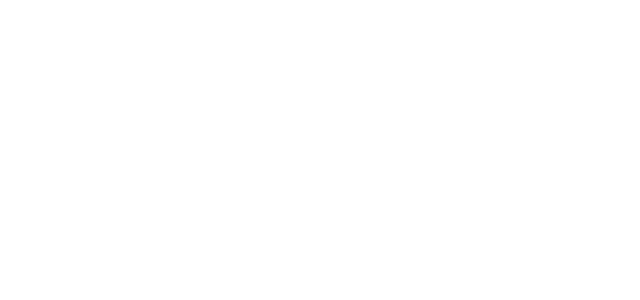
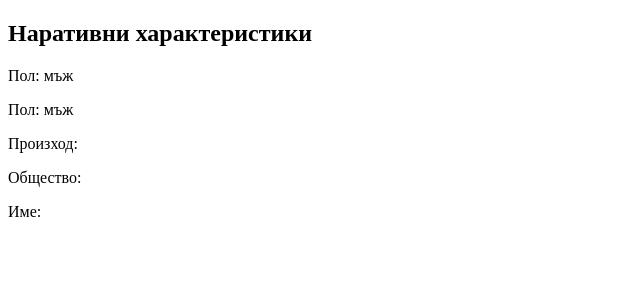
Before and after one commit to tery999/Minor-Projects, a React (Vite) app in the folder HeroGenerator/: page /Complex in a window 1280 px wide. Before the commit this address had no page. Shown: the top 300 px of the page, without its empty margins (0-640 px from the left). Built offline with nearby package versions, Linux system fonts and the light colour scheme.

Commit message:
working on complex component

```diff
--- a/HeroGenerator/src/App.tsx
+++ b/HeroGenerator/src/App.tsx
@@ -1,19 +1,21 @@
 
-import { BrowserRouter , Routes, Route} from 'react-router-dom'
+import { BrowserRouter, Routes, Route } from 'react-router-dom'
 import './App.css'
-import Home from './Home/Home'
-import Quick from './Quick/Quick'
+import Home from './Components/Home/Home'
+import Quick from './Components/Quick/Quick'
+import { Complex } from './Components/Complex/Complex'
 
 function App() {
 
 
   return (
     <BrowserRouter>
-   <Routes>
-    <Route path='/' element={<Home/>}/>
-    <Route path='Quick' element={<Quick/>}/>
-   </Routes>
-   </BrowserRouter>
+      <Routes>
+        <Route path='/' element={<Home />} />
+        <Route path='Quick' element={<Quick />} />
+        <Route path='Complex' element={<Complex />} />
+      </Routes>
+    </BrowserRouter>
   )
 }
 
--- /dev/null
+++ b/HeroGenerator/src/Components/Complex/Complex.tsx
@@ -0,0 +1,68 @@
+import { useState } from "react"
+import { QuickHero } from "../../Interfaces/QuickHero"
+import { SubComplex } from "./SubComplex"
+
+export function Complex() {
+    const [heroStats, setHeroStats] = useState<QuickHero>({
+        gender: "мъж",
+        origin: "",
+        society: "",
+        name: "",
+        age: "",
+        appearance: {
+            color: "",
+            hair: "",
+            eyes: ""
+        },
+        features: "",
+        body: {
+            height: "",
+            shape: ""
+        },
+        worldView: {
+            character: "",
+            calling: "",
+            aims: "",
+            concerns: ""
+        },
+        familyAndRelationships: {
+            surrounding: "",
+            wealth: "",
+            familyReputation: "",
+            family: "",
+            siblings: "",
+            relationshipStatus: "",
+            ownReputation: "",
+            friendship: "",
+            enemies: "",
+            rumors: "",
+            difficultiesAndAchievements: ""
+        },
+        mechanicalStats: {
+            strength: 0,
+            confidence: 0,
+            ability: 0,
+            perception: 0
+
+        }
+    })
+
+    const changeStatsFunction = (changedData: any) => {
+        setHeroStats((prev) => {
+            return ({ ...prev, changedData })
+        })
+    }
+
+    return (
+        <div className="Container">
+            <div>
+                <h2>Наративни характеристики</h2>
+                <SubComplex name="Пол" stat={heroStats.gender} changeStatsFunction={changeStatsFunction}/>
+                <p> Пол: {heroStats.gender}</p>
+                <p> Произход: {heroStats.origin}</p>
+                <p> Общество: {heroStats.society}</p>
+                <p> Име: {heroStats.name}</p>
+            </div>
+        </div>
+    )
+}
--- /dev/null
+++ b/HeroGenerator/src/Components/Complex/SubComplex.tsx
@@ -0,0 +1,13 @@
+interface prop {
+    name:string,
+    stat:string,
+    changeStatsFunction:(changedData:any)=>void
+}
+
+export function SubComplex(props:prop) {
+    const name = props.name
+    const stat = props.stat;
+    return (
+        <p>{name}: {stat} </p>
+    )
+}
--- a/HeroGenerator/src/Home/Home.tsx
+++ b/HeroGenerator/src/Components/Home/Home.tsx
@@ -4,7 +4,7 @@
         <div className="container">
             <h2>Създай герой</h2>
             <Link to="Quick">Бърз</Link>
-            <Link to="Advanced">Сложен</Link>
+            <Link to="Complex">Сложен</Link>
         </div>
     )
 }
```
Also changed, not shown: HeroGenerator/src/Components/Quick/Quick.tsx (renamed from HeroGenerator/src/Quick/Quick.tsx, +7 -7 lines), HeroGenerator/src/Components/Home/Home.css (renamed from HeroGenerator/src/Home/Home.css), HeroGenerator/src/Components/Quick/Quick.css (renamed from HeroGenerator/src/Quick/Quick.css).
